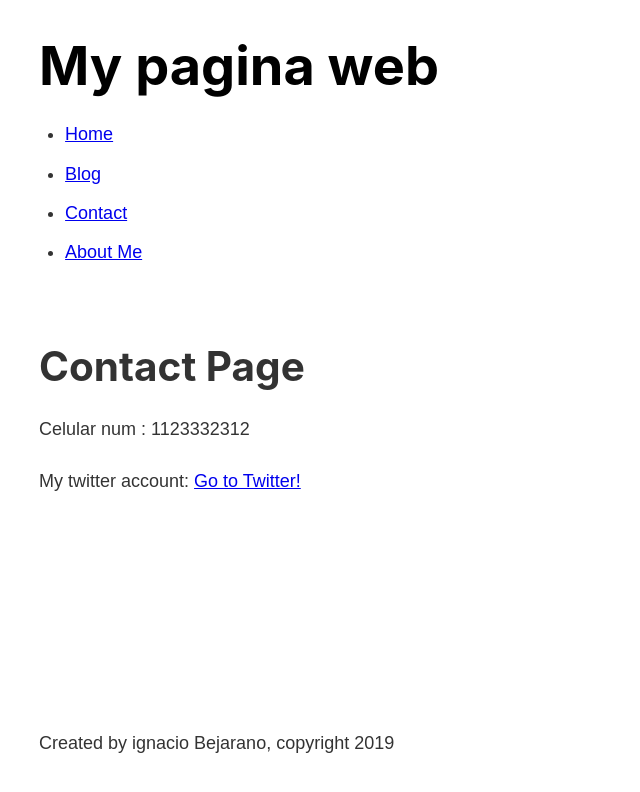
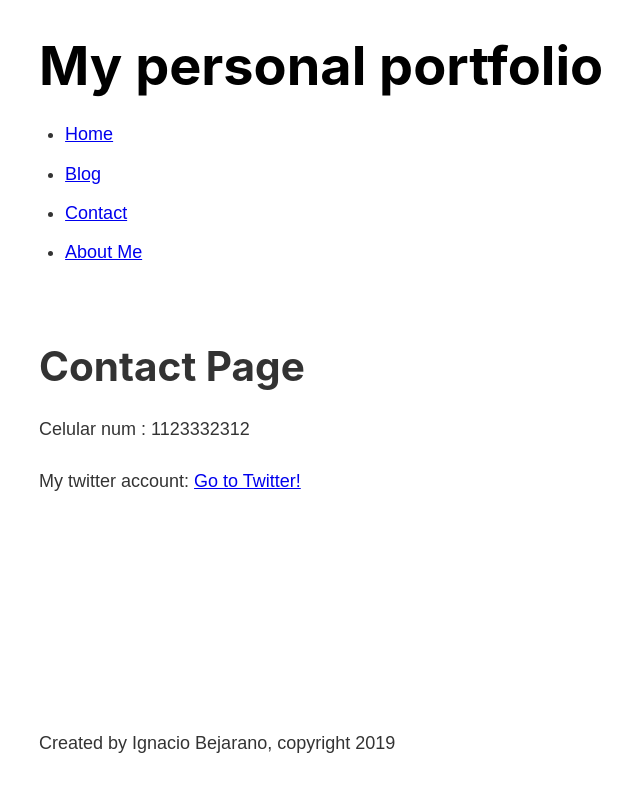
Before and after one commit to ibejarano/blog-gatsby, a Gatsby site: page /contact in a window 1280 px wide. Shown: the whole page, without its empty margins (244-884 px from the left). Built offline with nearby package versions, Linux system fonts and the light colour scheme; Gatsby itself is replaced by a stand-in of ours.

Commit message:
implemented grapql queries

```diff
--- a/gatsby-config.js
+++ b/gatsby-config.js
@@ -5,6 +5,10 @@
  */
 
 module.exports = {
+  siteMetadata: {
+    title: 'My personal portfolio',
+    author: 'Ignacio Bejarano'
+  },
   plugins: [
     'gatsby-plugin-sass'
   ]
--- a/src/components/footer.js
+++ b/src/components/footer.js
@@ -1,9 +1,21 @@
 import React from 'react';
+import { graphql , useStaticQuery } from 'gatsby';
 
 const Footer = () => {
+
+    const data = useStaticQuery(graphql`
+        query {
+            site {
+                siteMetadata {
+                    author
+                }
+            }
+        }
+    `)
+
     return(
         <footer>
-            <p>Created by ignacio Bejarano,  copyright 2019</p>
+            <p>Created by {data.site.siteMetadata.author},  copyright 2019</p>
         </footer>
     )
 }
--- a/src/components/header.js
+++ b/src/components/header.js
@@ -1,14 +1,25 @@
 import React from 'react';
-import { Link } from 'gatsby';
+import { Link, graphql, useStaticQuery } from 'gatsby';
 //import './header.module.scss';
 import headerStyles from './header.module.scss'
 
 
 const Header = () => {
+
+    const data = useStaticQuery(graphql`
+        query {
+            site {
+                siteMetadata{
+                    title
+                }
+            }
+        }
+    `);
+
     return (
         <header className={headerStyles.header}>
             <h1>
-                <Link className={headerStyles.title} to='/'>My pagina web</Link>
+                <Link className={headerStyles.title} to='/'>{data.site.siteMetadata.title}</Link>
             </h1>
             <nav>
                 <ul className={headerStyles.navList}>
--- a/src/pages/contact.js
+++ b/src/pages/contact.js
@@ -9,7 +9,7 @@ const ContactPage = () => {
                 Contact Page
             </h1>
             <p> Celular num : 1123332312</p>
-            <p> My twitter account: <a href='https://twitter.com/IgnacioB35' target='_blank'>Go to Twitter!</a></p>
+            <p> My twitter account: <a href='https://twitter.com/IgnacioB35' rel="noopener noreferrer"  target='_blank'>Go to Twitter!</a></p>
         </Layout>
     )
 }
```
